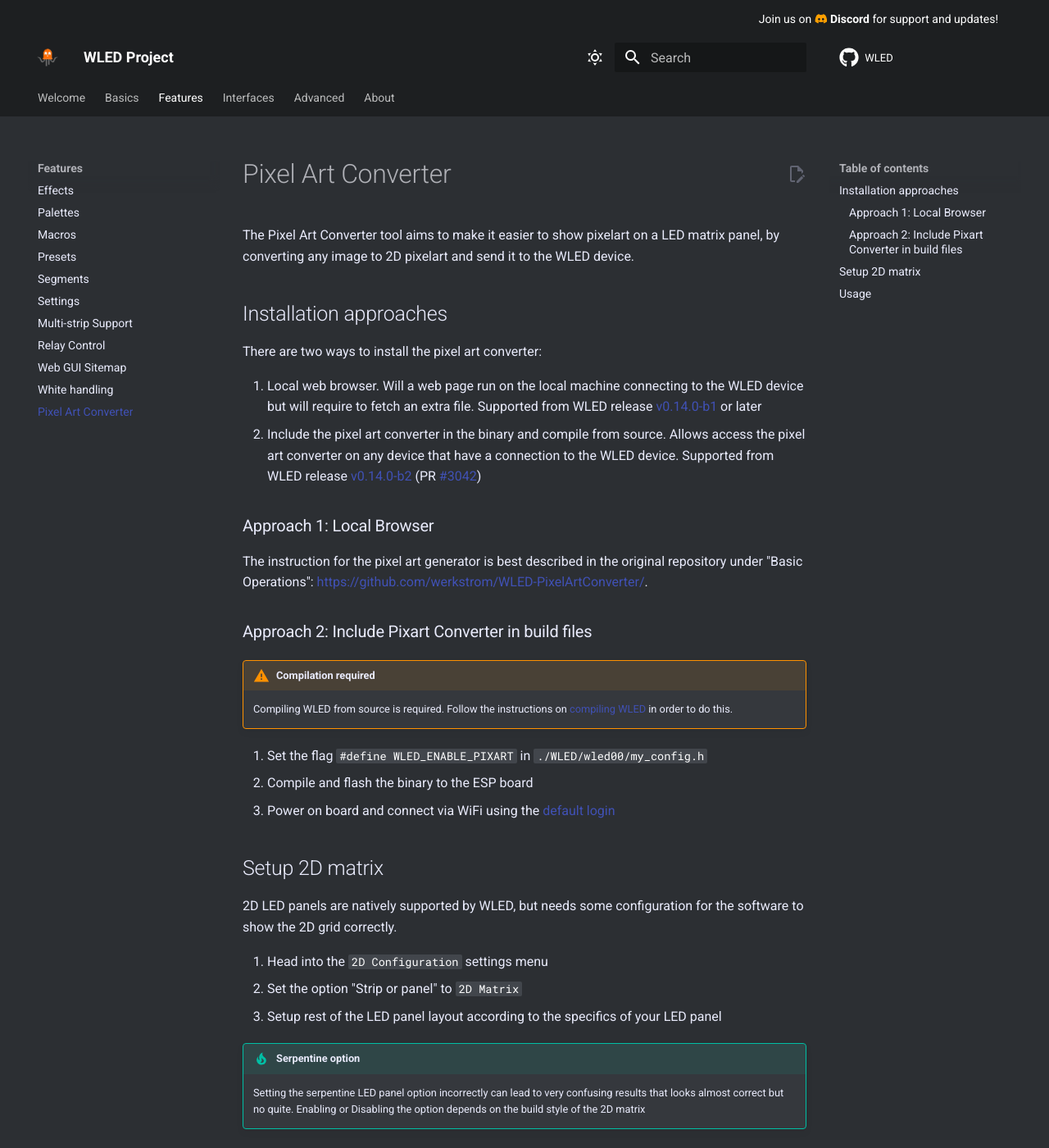
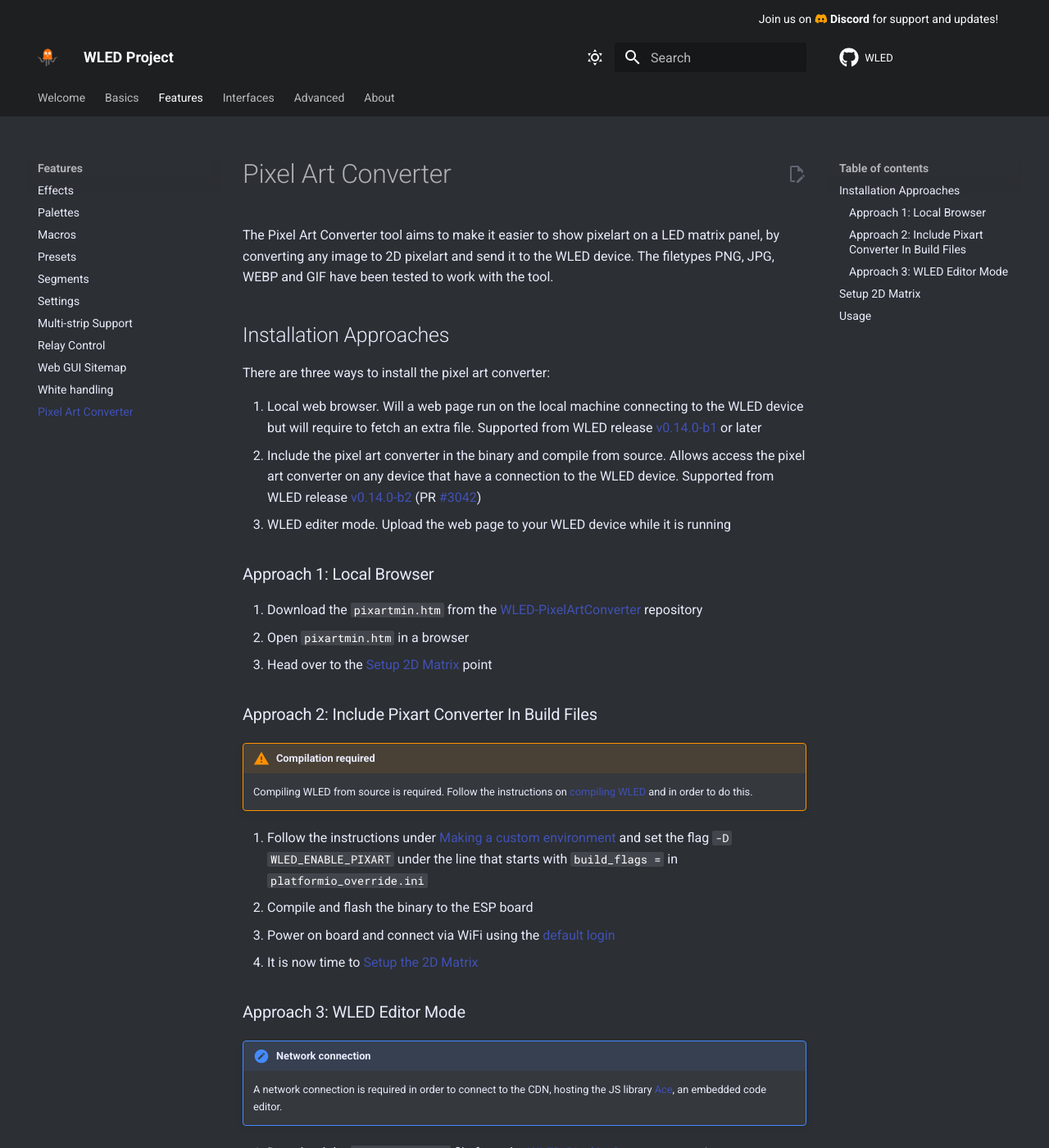
Before and after one commit to Aircoookie/WLED-Docs, an MkDocs documentation site: the page built from docs/features/pixel-art-converter.md, in a window 1280 px wide and 1400 px high. Shown: the whole window at 82% size. Built offline with MkDocs 1.6.1 and Material for MkDocs 9.7.7, drawn with Linux system fonts in a browser that asks for light colours; comment, search, counter and statistics services are not loaded; some of the changed text lies outside the part shown.

Commit message:
features: pixelArtConverter: Add edit mode as installation approach and improve platformio build explanation

```diff
--- a/docs/features/pixel-art-converter.md
+++ b/docs/features/pixel-art-converter.md
@@ -5,39 +5,56 @@
   # - toc
 ---
 
-The Pixel Art Converter tool aims to make it easier to show pixelart on a LED matrix panel, by converting any image to 2D pixelart and send it to the WLED device.
+The Pixel Art Converter tool aims to make it easier to show pixelart on a LED matrix panel, by converting any image to 2D pixelart and send it to the WLED device. The filetypes PNG, JPG, WEBP and GIF have been tested to work with the tool.
 
-## Installation approaches
+## Installation Approaches
 
-There are two ways to install the pixel art converter:
+There are three ways to install the pixel art converter:
 
 1. Local web browser. Will a web page run on the local machine connecting to the WLED device but will require to fetch an extra file. Supported from WLED release [v0.14.0-b1](https://github.com/Aircoookie/WLED/blob/main/CHANGELOG.md#wled-release-0140-b1) or later
 2. Include the pixel art converter in the binary and compile from source. Allows access the pixel art converter on any device that have a connection to the WLED device. Supported from WLED release [v0.14.0-b2](https://github.com/Aircoookie/WLED/blob/main/CHANGELOG.md#build-2301240) (PR [#3042](https://github.com/Aircoookie/WLED/pull/3042))
+3. WLED editer mode. Upload the web page to your WLED device while it is running
 
 ### Approach 1: Local Browser
-The instruction for the pixel art generator is best described in the original repository under "Basic Operations": [https://github.com/werkstrom/WLED-PixelArtConverter/](https://github.com/werkstrom/WLED-PixelArtConverter/).
 
-### Approach 2: Include Pixart Converter in build files
+1. Download the `pixartmin.htm` from the [WLED-PixelArtConverter](https://github.com/werkstrom/WLED-PixelArtConverter/) repository
+2. Open `pixartmin.htm` in a browser
+3. Head over to the [Setup 2D Matrix](#setup-2d-matrix) point
+
+
+
+### Approach 2: Include Pixart Converter In Build Files
 !!! warning "Compilation required"
-	Compiling WLED from source is required. Follow the instructions on [compiling WLED](advanced/compiling-wled) in order to do this.
+	Compiling WLED from source is required. Follow the instructions on [compiling WLED](../../advanced/compiling-wled) and in order to do this.
 
-1. Set the flag `#define WLED_ENABLE_PIXART` in `./WLED/wled00/my_config.h`
+1. Follow the instructions under [Making a custom environment](../../advanced/compiling-wled/#making-a-custom-environment) and set the flag `-D WLED_ENABLE_PIXART` under the line that starts with `build_flags =` in `platformio_override.ini`
 2. Compile and flash the binary to the ESP board
-3. Power on board and connect via WiFi using the [default login](basics/getting-started/)
+3. Power on board and connect via WiFi using the [default login](../../basics/getting-started/)
+4. It is now time to [Setup the 2D Matrix](#setup-2d-matrix)
 
-## Setup 2D matrix
+### Approach 3: WLED Editor Mode
+
+!!! note "Network connection"
+	A network connection is required in order to connect to the CDN, hosting the JS library [Ace](https://github.com/ajaxorg/ace), an embedded code editor.
+
+1. Download the `pixartmin.html` file from the [WLED-PixelArtConverter](https://github.com/werkstrom/WLED-PixelArtConverter/) repository
+2. Go to the url `http://[device_ip_address]/edit`
+3. Upload the `pixartmin.html` file using the UI
+4. Go to `http://[device_ip_address]/pixartmin.html`
+5. Now head to the [Setup 2D Matrix](#setup-2d-matrix) point
+
+## Setup 2D Matrix
 2D LED panels are natively supported by WLED, but needs some configuration for the software to show the 2D grid correctly.
 
-1. Head into the `2D Configuration` settings menu
+1. Head into the `2D Configuration` settings menu in WLED
 2. Set the option "Strip or panel" to `2D Matrix`
 3. Setup rest of the LED panel layout according to the specifics of your LED panel
 
 !!! tip "Serpentine option"
 	Setting the serpentine LED panel option incorrectly can lead to very confusing results that looks almost correct but no quite. Enabling or Disabling the option depends on the build style of the 2D matrix
 
-
 ## Usage
-The Pixel Art Generator does not yet have link in the WLED front-end, therefore head over to the web page: `http://[device_ip_address]/pixart.htm`  (default IP-address [link](http://4.3.2.1/pixart.htm)).
+The Pixel Art Generator does not yet have link in the WLED front-end, therefore head over to the web page: `http://[device_ip_address]/pixart.htm` (default DHCP IP-address [link](http://4.3.2.1/pixart.htm)).
 
 On the web page:
 
```
